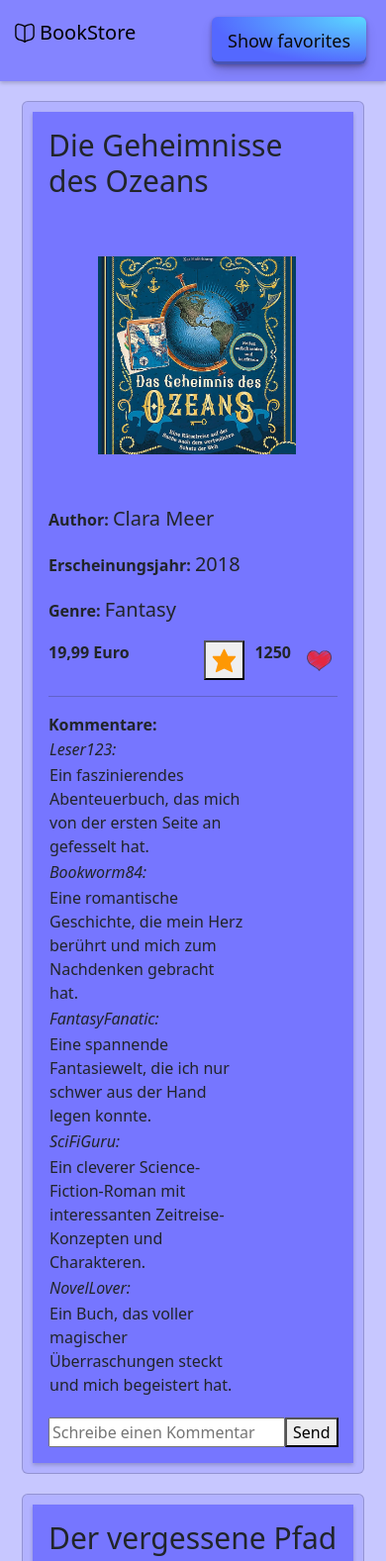
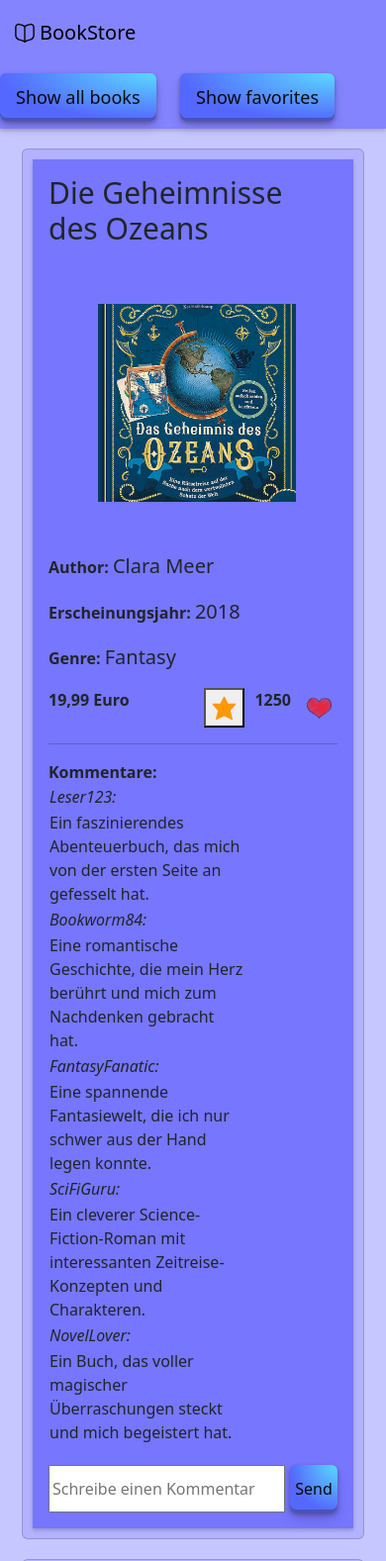
Before and after one commit to AnastasiaTsypkaykina/bookstore, a website: page index.html in a window 390 px wide. Shown: the top 1577 px of the page at 99% size. Drawn offline with nearby package versions, Linux system fonts and the light colour scheme.

Commit message:
feedback changes

```diff
--- a/index.html
+++ b/index.html
@@ -14,19 +14,22 @@
     <title>Bookstore</title>
   </head>
   <body onload="init()">
-    <nav id="navbar" class="navbar navbar-light">
-      <a class="navbar-brand" href="#">
+    <nav id="navbar" class="navbar navbar-light" >
+      <a class="navbar-brand" href="#"onclick="init()">
         <img
           class="icon"
           src="./img/book_icon.svg"
           width="30"
           height="30"
           alt="logo"
-          onclick="init()"
+
         />
         <p>BookStore</p>
       </a>
-      <button onclick="renderFavorites()" class="show-favorit">Show favorites</button>
+      <div>
+        <button onclick="init()" class="show-favorit">Show all books</button>
+        <button onclick="renderFavorites()" class="show-favorit">Show favorites</button>
+      </div>
     </nav>
     <p id="card-content" class="card-text"></p>
 
--- a/script.js
+++ b/script.js
@@ -37,7 +37,7 @@ function addComment(indexBooks) {
   });
   saveAllToLocalStorage();
   let tbodyRef = document.getElementById(`comment-table${indexBooks}`);
-  tbodyRef.innerHTML += `<tr><td>User123: </td><td>${commentText}</td></tr>`;
+  tbodyRef.innerHTML += `<tr class="comments-content"><td class="comment-name">User123:  </td><td class="comment-text">${commentText}</td></tr>`;
   input.value = "";
 }
 
@@ -48,6 +48,7 @@ function showRightLike(indexBooks) {
     return { redHeart: " d_none", emptyHeart: "" };
   }
 }
+
 function showRightFav(indexBooks) {
   if (books[indexBooks].favorit === true) {
     return { fullFavIcon: "", emptyFavIcon: " d_none" };
@@ -60,11 +61,11 @@ function changeLiked(indexBooks) {
   if (books[indexBooks].liked === true) {
     books[indexBooks].liked = false;
     minusLike(indexBooks);
-    emptyHeart(indexBooks);
+    setEmptyHeart(indexBooks);
   } else {
     books[indexBooks].liked = true;
     plusLike(indexBooks);
-    redHeart(indexBooks);
+    setRedHeart(indexBooks);
   }
   saveAllToLocalStorage();
 }
@@ -72,18 +73,15 @@ function changeLiked(indexBooks) {
 function changeFavorit(indexBooks) {
   if (books[indexBooks].favorit === true) {
     books[indexBooks].favorit = false;
-    emptyFavIcon(indexBooks);
+    setEmptyFavIcon(indexBooks);
   } else {
     books[indexBooks].favorit = true;
-    fullFavIcon(indexBooks);
+    setFullFavIcon(indexBooks);
   }
   saveAllToLocalStorage();
 }
 
-
-
-
-function emptyHeart(indexBooks) {
+function setEmptyHeart(indexBooks) {
   let red = document.getElementById("red-heart-img" + indexBooks);
   let empty = document.getElementById("empty-heart-img" + indexBooks);
   red.classList.add("d_none");
@@ -91,7 +89,7 @@ function emptyHeart(indexBooks) {
   saveAllToLocalStorage();
 }
 
-function redHeart(indexBooks) {
+function setRedHeart(indexBooks) {
   let empty = document.getElementById("empty-heart-img" + indexBooks);
   let red = document.getElementById("red-heart-img" + indexBooks);
   empty.classList.add("d_none");
@@ -99,7 +97,7 @@ function redHeart(indexBooks) {
   saveAllToLocalStorage();
 }
 
-function emptyFavIcon(indexBooks) {
+function setEmptyFavIcon(indexBooks) {
   let full = document.getElementById("full-fav-icon" + indexBooks);
   let emptyFav = document.getElementById("empty-fav-icon" + indexBooks);
   full.classList.add("d_none");
@@ -107,7 +105,7 @@ function emptyFavIcon(indexBooks) {
   saveAllToLocalStorage();
 }
 
-function fullFavIcon(indexBooks) {
+function setFullFavIcon(indexBooks) {
   let full = document.getElementById("full-fav-icon" + indexBooks);
   let emptyFav = document.getElementById("empty-fav-icon" + indexBooks);
   emptyFav.classList.add("d_none");
@@ -129,7 +127,6 @@ function minusLike(indexBooks) {
 
 function saveAllToLocalStorage() {
   localStorage.setItem("allBooks", JSON.stringify(books));
-
 }
 
 function getAllFromLocalStorage() {
--- a/style.css
+++ b/style.css
@@ -15,6 +15,10 @@
   display: flex;
   justify-content: center;
   align-items: center;
+}
+.navbar {
+  display: flex;
+  justify-content: space-between;
 }
 .card-body {
   margin: 10px;
@@ -48,20 +52,62 @@ body {
 }
 
 .comment-name {
-  width: 200px;
   font-style: italic;
+  padding-right: 20px;
 }
 .input-comment {
-  width: 600px;
+  flex: 4;
   margin-top: 20px;
+  gap: 24px;
 }
 .comment-input {
   display: flex;
   justify-content: space-between;
+  gap: 24px;
 }
 .send-comment {
+  flex: 1;
   height: 30px;
   margin-top: 20px;
+  align-items: center;
+  appearance: none;
+  background-image: radial-gradient(
+    100% 100% at 100% 0,
+    #5adaff 0,
+    #5468ff 100%
+  );
+  border: 0;
+  border-radius: 6px;
+  box-shadow: rgba(45, 35, 66, 0.4) 0 2px 4px,
+    rgba(45, 35, 66, 0.3) 0 7px 13px -3px, rgba(58, 65, 111, 0.5) 0 -3px 0 inset;
+  box-sizing: border-box;
+  color: #0a0a0a;
+  cursor: pointer;
+  display: inline-flex;
+
+  height: 48px;
+  justify-content: center;
+  line-height: 1;
+  list-style: none;
+  overflow: hidden;
+  padding-left: 16px;
+  padding-right: 16px;
+  position: relative;
+  text-align: left;
+  text-decoration: none;
+  transition: box-shadow 0.15s, transform 0.15s;
+  user-select: none;
+  -webkit-user-select: none;
+  touch-action: manipulation;
+  white-space: nowrap;
+  will-change: box-shadow, transform;
+  font-size: 18px;
+}
+.send-comment:hover {
+  box-shadow: rgba(45, 35, 66, 0.4) 0 4px 8px,
+    rgba(45, 35, 66, 0.3) 0 7px 13px -3px, #3c4fe0 0 -3px 0 inset;
+  transform: translateY(-2px);
+
 }
 table {
   border-spacing: 50px 10px;
@@ -101,7 +147,7 @@ table {
   margin-left: auto;
   margin-right: auto;
   padding: 50px;
-  object-fit: cover;
+  object-fit: contain;
 }
 .card-title {
   font-size: 40px;
@@ -143,17 +189,18 @@ table {
   font-size: 18px;
 }
 .show-favorit:focus {
-  box-shadow: #3c4fe0 0 0 0 1.5px inset, rgba(45, 35, 66, .4) 0 2px 4px, rgba(45, 35, 66, .3) 0 7px 13px -3px, #3c4fe0 0 -3px 0 inset;
+  box-shadow: #3c4fe0 0 0 0 1.5px inset, rgba(45, 35, 66, 0.4) 0 2px 4px,
+    rgba(45, 35, 66, 0.3) 0 7px 13px -3px, #3c4fe0 0 -3px 0 inset;
 }
 .show-favorit:hover {
-  box-shadow: rgba(45, 35, 66, .4) 0 4px 8px, rgba(45, 35, 66, .3) 0 7px 13px -3px, #3c4fe0 0 -3px 0 inset;
+  box-shadow: rgba(45, 35, 66, 0.4) 0 4px 8px,
+    rgba(45, 35, 66, 0.3) 0 7px 13px -3px, #3c4fe0 0 -3px 0 inset;
   transform: translateY(-2px);
 }
 .show-favorit:active {
   box-shadow: #3c4fe0 0 3px 7px inset;
   transform: translateY(2px);
 }
-
 
 @media (max-width: 600px) {
   #container {
@@ -249,3 +296,22 @@ table {
     width: 200px;
   }
 }
+@media (max-width: 400px) {
+  .send-comment {
+    font-size: 16px;
+
+
+  }
+  .input-comment{
+    flex: 5;
+
+  }
+  .send-comment {
+    flex: 0.5
+
+  }
+  .comment-input {
+    gap: 5px;
+  }
+
+}
```
